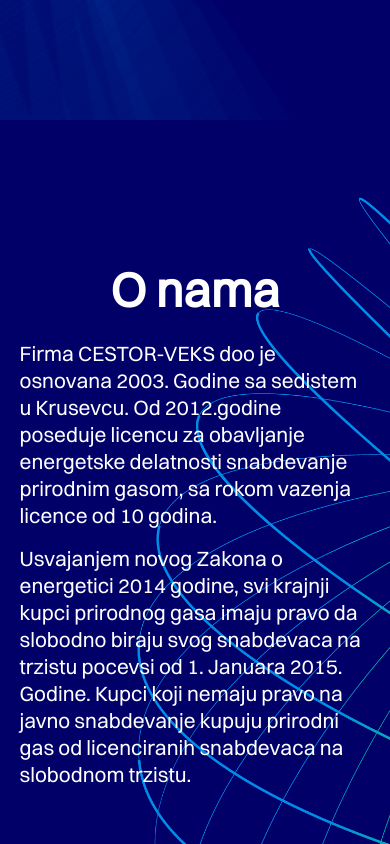
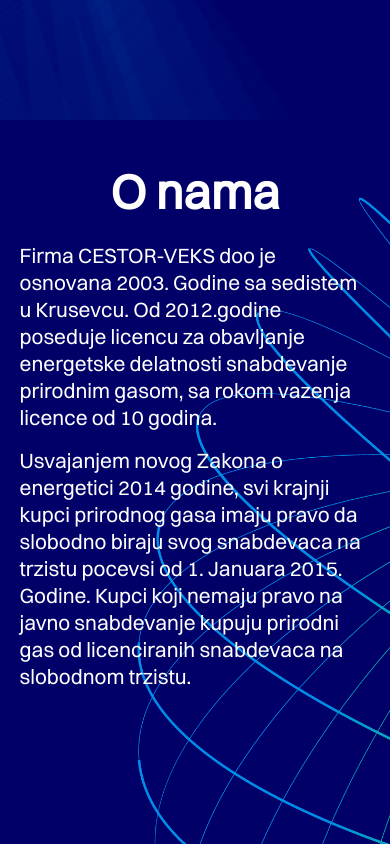
Before and after one commit to prelicivan/cestorveks, a React (Vite) app: page / in a window 390 px wide. Shown: the part 720-1564 px from the top of the page. Built offline with nearby package versions, Linux system fonts and the light colour scheme.

Commit message:
added bg to work

```diff
--- a/src/components/About/About.css
+++ b/src/components/About/About.css
@@ -32,6 +32,7 @@
     .about-us-component {
         display: flex;
         align-items: center;
+        justify-content: flex-start;
     }
 
     .about-text {
--- a/src/components/Work/Work.css
+++ b/src/components/Work/Work.css
@@ -2,7 +2,7 @@
     display: flex;
     flex-direction: column;
     gap: 2rem;
-    background-image: url("/images/backgrounds/Graficki elementi-03.png");
+    background-image: url("/images/backgrounds/Graficki elementi-03.webp");
     background-size: cover;
     background-position: center;
     background-repeat: no-repeat;
```
Also changed, not shown: public/images/backgrounds/Graficki elementi-03.webp (added).
